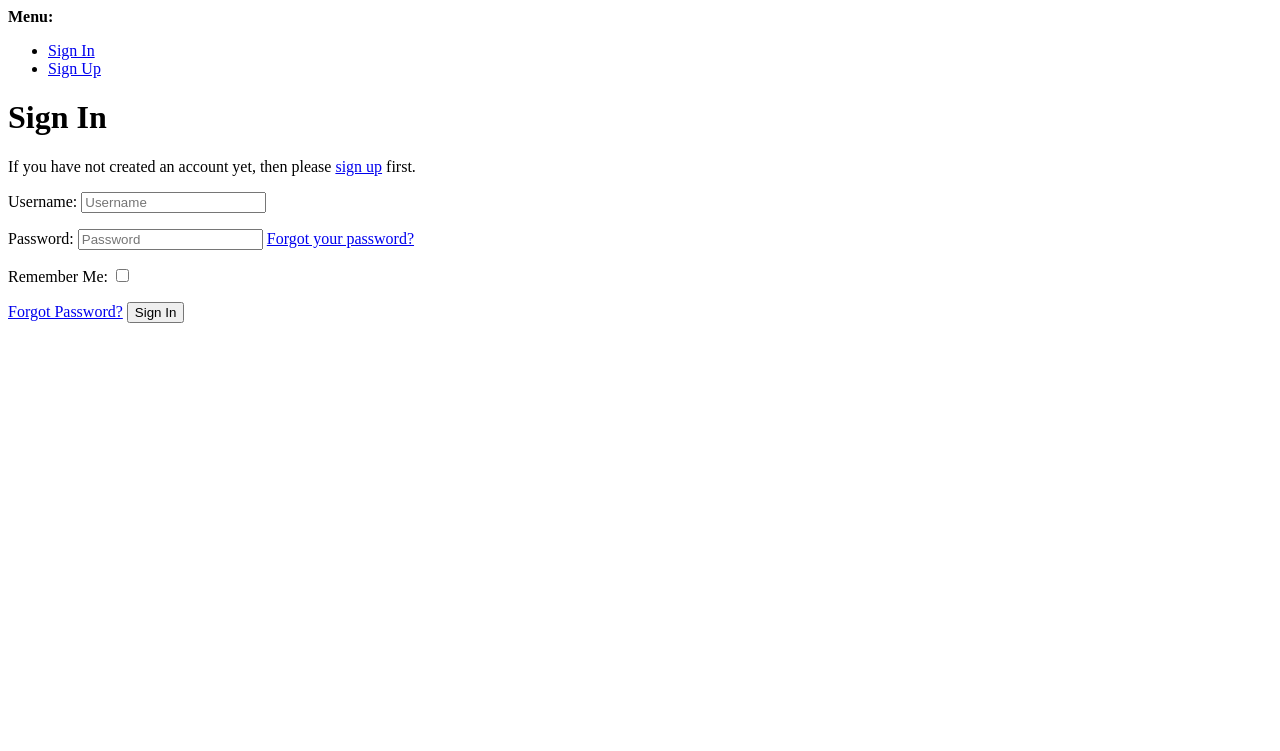
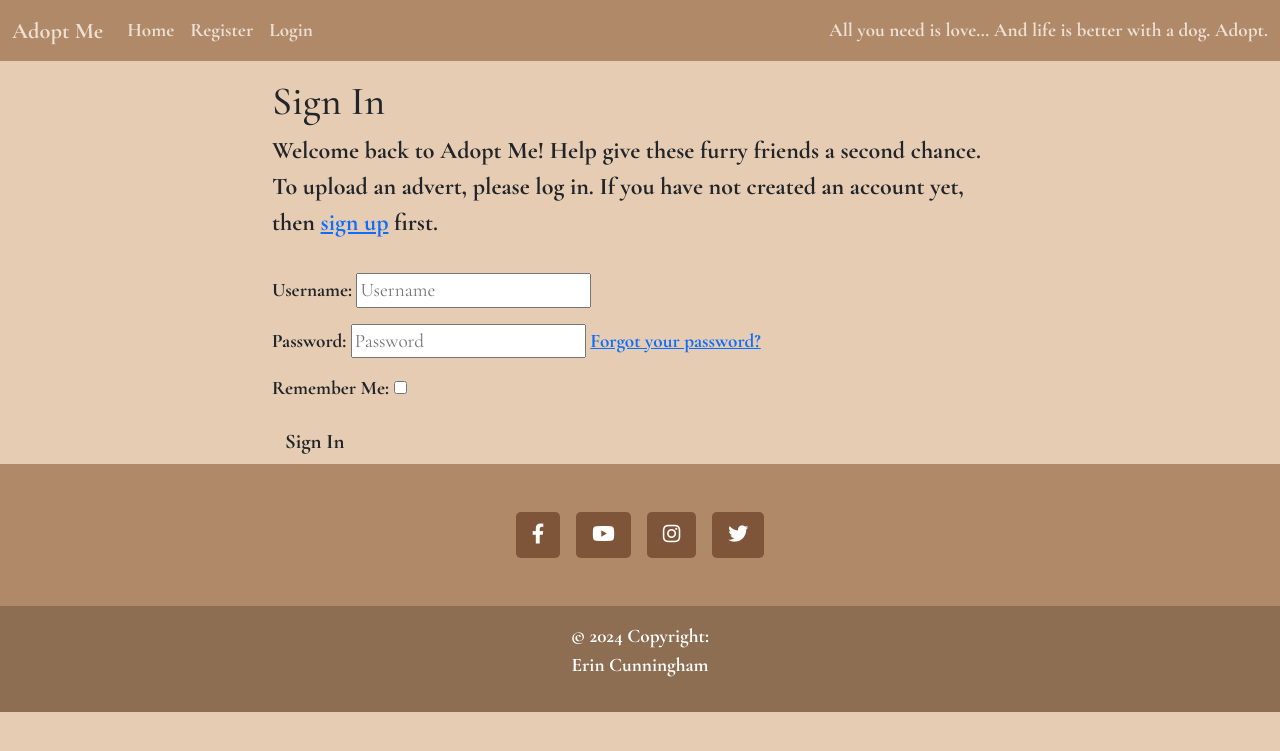
Before and after one commit to erincunningham7/pp4-project-portfolio-four, a Django app: page /accounts/login/ in a window 1280 px wide. Shown: the top 751 px of the page. Run offline with Django 4.2, Linux system fonts and the light colour scheme; some libraries are stand-ins or nearby versions; some web fonts are replaced.

Commit message:
edit and style the login page

```diff
--- a/static/css/style.css
+++ b/static/css/style.css
@@ -69,3 +69,17 @@ body {
     height: 300px;
     margin: 5% 5%;
 }
+
+.login-text {
+    font-size: 1.5rem;
+    font-weight: 900;
+}
+
+.btn-login {
+    font-size: 1.3rem;
+    font-weight: 800;
+}
+
+.btn-login:hover {
+    color:#7F5539;
+}
--- a/templates/account/login.html
+++ b/templates/account/login.html
@@ -1,4 +1,4 @@
-{% extends "account/base.html" %}
+{% extends "base.html" %}
 
 {% load i18n %}
 {% load account socialaccount %}
@@ -7,40 +7,29 @@
 
 {% block content %}
 
+<div class="container">
+  <div class="row">
+      <div class="col-md-8 mt-3 offset-md-2">
           <h1>{% trans "Sign In" %}</h1>
 
-{% get_providers as socialaccount_providers %}
-
-{% if socialaccount_providers %}
-<p>{% blocktrans with site.name as site_name %}Please sign in with one
-of your existing third party accounts. Or, <a href="{{ signup_url }}">sign up</a>
-for a {{ site_name }} account and sign in below:{% endblocktrans %}</p>
-
-<div class="socialaccount_ballot">
-
-  <ul class="socialaccount_providers">
-    {% include "socialaccount/snippets/provider_list.html" with process="login" %}
-  </ul>
-
-  <div class="login-or">{% trans 'or' %}</div>
-
+          <p class="login-text">{% blocktrans %}Welcome back to Adopt Me! Help give these furry friends a second chance. To upload an advert, please log in. If
+              you
+              have not created an account yet, then <a class="link" href="{{ signup_url }}">sign up</a>
+              first.{% endblocktrans %}</p>
       </div>
-
-{% include "socialaccount/snippets/login_extra.html" %}
-
-{% else %}
-<p>{% blocktrans %}If you have not created an account yet, then please
-<a href="{{ signup_url }}">sign up</a> first.{% endblocktrans %}</p>
-{% endif %}
-
+  </div>
+  <div class="row">
+      <div class="col-md-8 mt-3 offset-md-2">
           <form class="login" method="POST" action="{% url 'account_login' %}">
               {% csrf_token %}
               {{ form.as_p }}
               {% if redirect_field_value %}
               <input type="hidden" name="{{ redirect_field_name }}" value="{{ redirect_field_value }}" />
               {% endif %}
-  <a class="button secondaryAction" href="{% url 'account_reset_password' %}">{% trans "Forgot Password?" %}</a>
-  <button class="primaryAction" type="submit">{% trans "Sign In" %}</button>
+              <button class="btn btn-login right" type="submit">{% trans "Sign In" %}</button>
           </form>
+      </div>
+  </div>
+</div>
 
 {% endblock content %}
```
Lines whose indentation alone changed are shown as unchanged.
